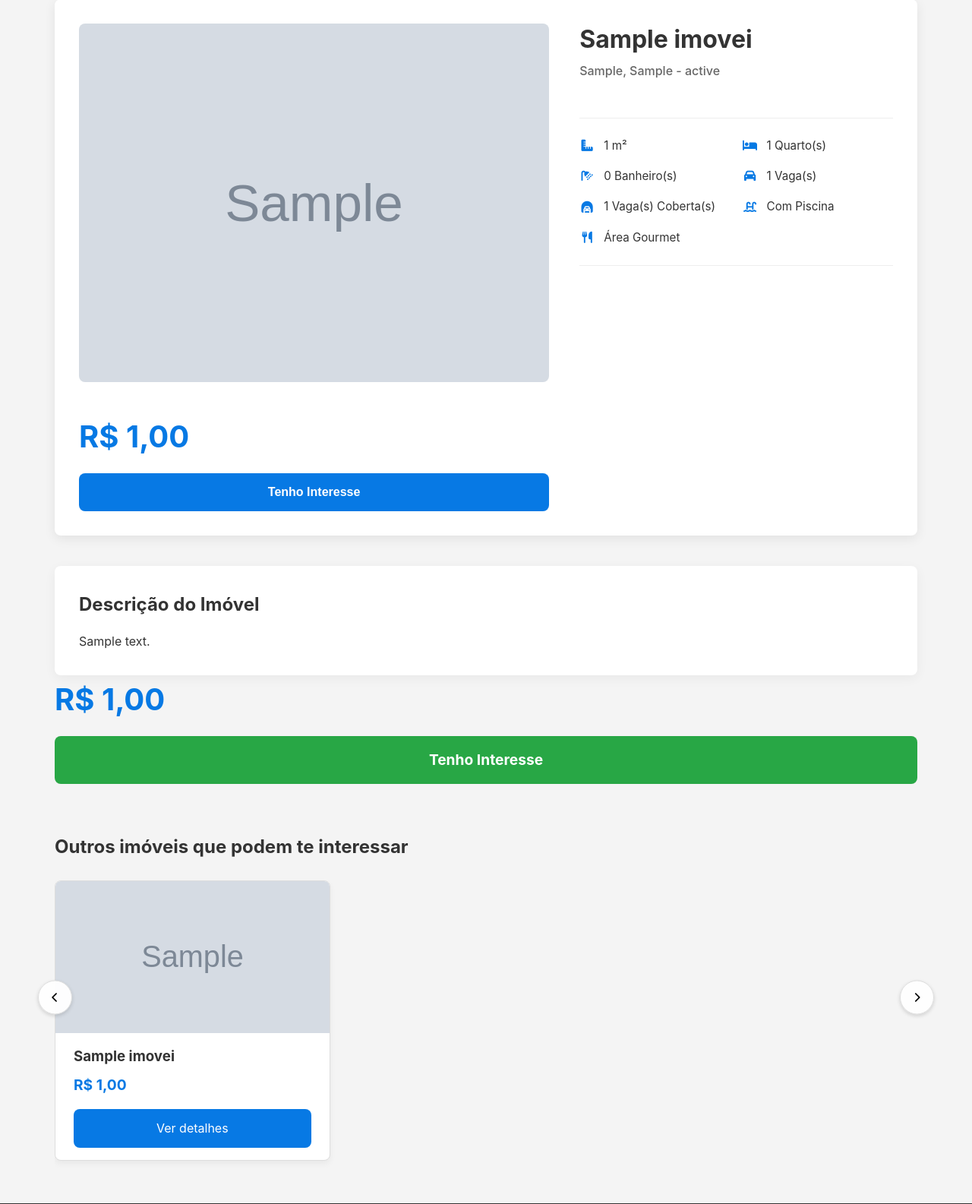
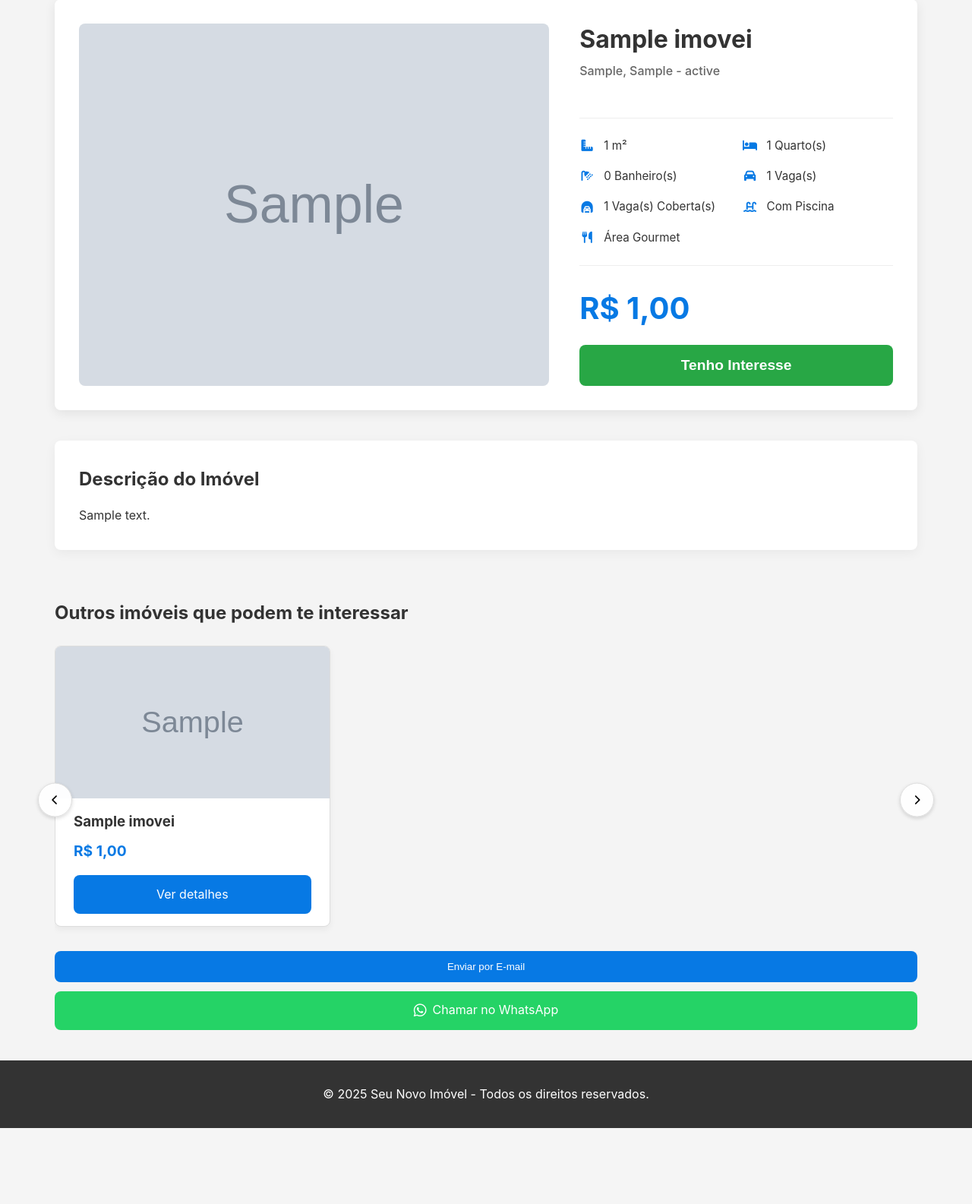
Before and after one commit to pedroH901/portal-divulgacao, a Flask app: template templates/imovel_detalhes.html in a window 1280 px wide. Shown: the part 161-1746 px from the top of the page at 76% size. After the commit the page ends 1646 px from the top, so only its background shows below. Run offline with Flask 3, Linux system fonts and the light colour scheme; tables that the repository leaves empty hold one stand-in row (values such as "Sample post"); the template is opened without the code that fills it: values that come from a table or form of the project are taken from there, most other values are stand-ins (such as "Sample title", 1, 10 or a date in 2020); grey boxes marked "Sample" are stand-in pictures; parts of the project's set-up code (start-up, migrations or seed data) failed here and were passed over.

Commit message:
VER 1.27.1 pequenas mudanças, melhorias, otimizacao no codigo, e um erro a corrigir: os botoes no imovel_detalhes.

```diff
--- a/app.py
+++ b/app.py
@@ -1,14 +1,15 @@
 # app.py
+from urllib.parse import quote_plus
 from flask import Flask, render_template, request, flash, redirect, url_for, abort
-from models import db, Imovel, Lead, Usuario # Importe Lead e Usuario
+from models import db, Imovel, Lead, Usuario # Importe todos os modelos necessários
 
 app = Flask(__name__)
 
-# --- Configurações ---
+# --- Configurações da Aplicação ---
 # Chave secreta para o Flask poder mostrar mensagens "flash" de forma segura.
 app.config['SECRET_KEY'] = 'uma-chave-secreta-bem-aleatoria-para-seguranca'
 
-# Configuração do Banco de Dados (mantenha a sua)
+# Configuração do Banco de Dados (verifique se os nomes estão corretos)
 SERVER_NAME = 'localhost'
 DATABASE_NAME = 'SeuNovoImovel'
 
@@ -22,6 +23,7 @@ connection_string = (
 app.config['SQLALCHEMY_DATABASE_URI'] = f"mssql+pyodbc:///?odbc_connect={connection_string.replace(';', '%3B')}"
 app.config['SQLALCHEMY_TRACK_MODIFICATIONS'] = False
 
+# Inicializa o banco de dados com a aplicação
 db.init_app(app)
 
 
@@ -29,26 +31,25 @@ db.init_app(app)
 
 @app.route('/')
 def index():
+    """ Rota da página inicial. """
     imoveis = Imovel.query.filter(Imovel.data_exclusao.is_(None)).order_by(Imovel.destaque_ordem.desc()).all()
     return render_template('index.html', imoveis=imoveis)
 
 
-# Rota atualizada para aceitar GET (mostrar página) e POST (receber dados do formulário)
 @app.route('/imovel/<int:imovel_id>', methods=['GET', 'POST'])
 def imovel_detalhes(imovel_id):
+    """ Rota da página de detalhes, que mostra o imóvel e processa o formulário de contato. """
     imovel = db.get_or_404(Imovel, imovel_id)
     if imovel.data_exclusao is not None:
         abort(404)
 
-    # Se a requisição for do tipo POST (formulário enviado)
+    # Se a requisição for do tipo POST (formulário de lead enviado)
     if request.method == 'POST':
-        # 1. Pega os dados do formulário
         nome = request.form.get('nome')
         email = request.form.get('email')
         telefone = request.form.get('telefone')
         mensagem = request.form.get('mensagem')
 
-        # 2. Cria um novo "Lead" com esses dados
         novo_lead = Lead(
             nome=nome,
             email=email,
@@ -58,23 +59,40 @@ def imovel_detalhes(imovel_id):
             id_usuario_responsavel=imovel.id_usuario # Associa o lead ao corretor dono do imóvel
         )
 
-        # 3. Adiciona o novo lead ao banco de dados
         db.session.add(novo_lead)
         db.session.commit()
 
-        # 4. Cria uma mensagem de sucesso para o usuário
         flash('Contato enviado com sucesso! Em breve um corretor retornará.', 'success')
-
-        # 5. Redireciona de volta para a mesma página (evita reenvio do formulário)
         return redirect(url_for('imovel_detalhes', imovel_id=imovel_id))
 
-    # Se a requisição for GET, apenas mostra a página normalmente
+    # --- Lógica do WhatsApp (executada apenas quando a página é carregada - GET) ---
+    link_whatsapp = None
+    try:
+        # Verifica se o imóvel tem um anunciante e se o anunciante tem telefone
+        if imovel.anunciante and imovel.anunciante.telefone:
+            telefone_limpo = "".join(filter(str.isdigit, imovel.anunciante.telefone))
+            if telefone_limpo: # Garante que o telefone não ficou vazio após a limpeza
+                mensagem_wpp = f"Olá, tenho interesse no imóvel '{imovel.titulo}', que vi no portal."
+                mensagem_encoded = quote_plus(mensagem_wpp)
+                link_whatsapp = f"https://wa.me/55{telefone_limpo}?text={mensagem_encoded}"
+    except Exception as e:
+        # Se der qualquer erro (ex: anunciante não encontrado), não quebra o site, apenas avisa no terminal.
+        print(f"AVISO: Não foi possível gerar link do WhatsApp para o imóvel {imovel_id}. Erro: {e}")
+        link_whatsapp = None
+
+    # Busca outros imóveis para o carrossel
     outros_imoveis = Imovel.query.filter(
         Imovel.id_imovel != imovel_id,
         Imovel.data_exclusao.is_(None)
     ).limit(6).all()
 
-    return render_template('imovel_detalhes.html', imovel=imovel, outros_imoveis=outros_imoveis)
+    # Envia todas as informações para o template
+    return render_template(
+        'imovel_detalhes.html',
+        imovel=imovel,
+        outros_imoveis=outros_imoveis,
+        link_whatsapp=link_whatsapp
+    )
 
 
 if __name__ == '__main__':
--- a/static/css/style.css
+++ b/static/css/style.css
@@ -471,3 +471,51 @@ footer {
 #mostrarFormulario:hover {
     filter: brightness(110%);
 }
+
+/* Garante que o formulário comece escondido */
+.form-escondido {
+    display: none;
+}
+
+/* Deixa o botão principal "Tenho Interesse" VERDE */
+#gatilho-form.btn-contato {
+    background-color: var(--cor-sucesso);
+    width: 100%;
+}
+
+/* Garante que o botão de SUBMIT do formulário seja VERDE também */
+.form-lead .btn-contato {
+    background-color: var(--cor-sucesso);
+    width: 100%;
+}
+
+.form-actions {
+    margin-top: 1rem;
+    display: flex;
+    flex-direction: column;
+    gap: 0.75rem; /* Espaço entre os botões */
+}
+
+/* Estilo para o botão de envio normal */
+.btn-enviar {
+    background-color: var(--cor-principal);
+    width: 100%;
+}
+
+/* Estilo específico para o botão do WhatsApp */
+.btn-whatsapp {
+    background-color: #25D366; /* Cor oficial do WhatsApp */
+    width: 100%;
+    display: flex;
+    justify-content: center;
+    align-items: center;
+    gap: 0.5rem; /* Espaço entre o ícone e o texto */
+}
+
+.btn-whatsapp:hover {
+    background-color: #20b856;
+}
+
+.btn-whatsapp i {
+    font-size: 1.2rem;
+}
--- a/templates/imovel_detalhes.html
+++ b/templates/imovel_detalhes.html
@@ -36,12 +36,15 @@
         </ul>
 
                 <!-- ÁREA ATUALIZADA: PREÇO E FORMULÁRIO -->
-        </div> <div class="bloco-preco-e-acao">
+        <div class="bloco-preco-e-acao">
             <p class="preco-detalhe">R$ {{ "%.2f"|format(imovel.preco)|replace('.', ',') }}</p>
-            <button type="button" id="mostrarFormulario" class="btn btn-contato">Tenho Interesse</button>
 
-            <div id="containerFormulario" style="display: none;">
-                <h3 class="form-title">Ficou interessado? Fale conosco!</h3>
+            <!-- 1. O ÚNICO BOTÃO, que agora é o nosso gatilho -->
+            <button type="button" id="gatilho-form" class="btn btn-contato">Tenho Interesse</button>
+
+            <!-- 2. O formulário fica aqui dentro, mas escondido -->
+            <div id="container-form-lead" class="form-escondido">
+                <h3 class="form-title">Ótimo! Preencha seus dados para continuar.</h3>
                 <form method="POST" action="{{ url_for('imovel_detalhes', imovel_id=imovel.id_imovel) }}" class="form-lead">
                     <div class="form-group">
                         <label for="nome">Nome completo</label>
@@ -59,24 +62,18 @@
                         <label for="mensagem">Mensagem (opcional)</label>
                         <textarea id="mensagem" name="mensagem" class="form-control" rows="3" placeholder="Olá, tenho interesse neste imóvel e gostaria de mais informações."></textarea>
                     </div>
-                    <button type="submit" class="btn btn-enviar-contato">Enviar Contato</button>
+                    <button type="submit" class="btn btn-contato">Entrar em Contato</button>
                 </form>
             </div>
         </div>
+
     </div>
 </div>
+
 
 <div class="descricao-imovel">
     <h2>Descrição do Imóvel</h2>
     <p>{{ imovel.descricao | safe }}</p>
-</div>
-
-
-        <div class="bloco-preco-e-acao">
-            <p class="preco-detalhe">R$ {{ "%.2f"|format(imovel.preco)|replace('.', ',') }}</p>
-            <a href="#" class="btn btn-contato">Tenho Interesse</a>
-        </div>
-    </div>
 </div>
 
 <section class="carrossel-container">
@@ -97,9 +94,21 @@
                         <a href="{{ url_for('imovel_detalhes', imovel_id=outro_imovel.id_imovel) }}" class="btn">Ver detalhes</a>
                     </div>
                 </div>
-            {% endfor %}
+
         </div>
         <button class="carrossel-btn btn-next"><i class="fa-solid fa-chevron-right"></i></button>
+        <div class="form-actions">
+        <button type="submit" class="btn btn-enviar">Enviar por E-mail</button>
+
+        <!-- NOVO BOTÃO WHATSAPP (só aparece se o link existir) -->
+        {% if link_whatsapp %}
+        <a href="{{ link_whatsapp }}" class="btn btn-whatsapp" target="_blank" rel="noopener noreferrer">
+            <i class="fa-brands fa-whatsapp"></i>
+            <span>Chamar no WhatsApp</span>
+        </a>
+        {% endif %}
+        {% endfor %}
+    </div>
     </div>
 </section>
 {% endblock %}
@@ -144,4 +153,18 @@ document.addEventListener('DOMContentLoaded', function () {
         }
     });
 </script>
+
+<script>
+    const botaoGatilho = document.getElementById('gatilho-form');
+    const containerForm = document.getElementById('container-form-lead');
+
+    if (botaoGatilho && containerForm) {
+        botaoGatilho.addEventListener('click', function() {
+            // Esconde o botão "Tenho Interesse"
+            this.style.display = 'none';
+            // Mostra o container do formulário
+            containerForm.style.display = 'block';
+        });
+    }
+</script>
 {% endblock %}
```
Also changed, not shown: models.py (+14 -16 lines).
